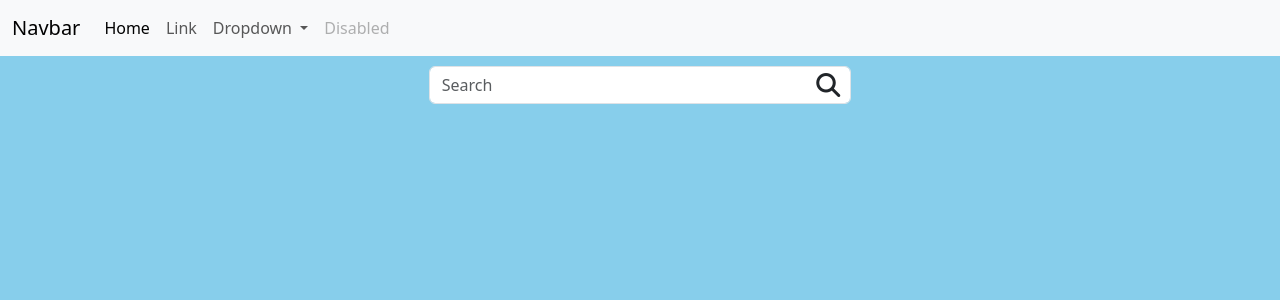
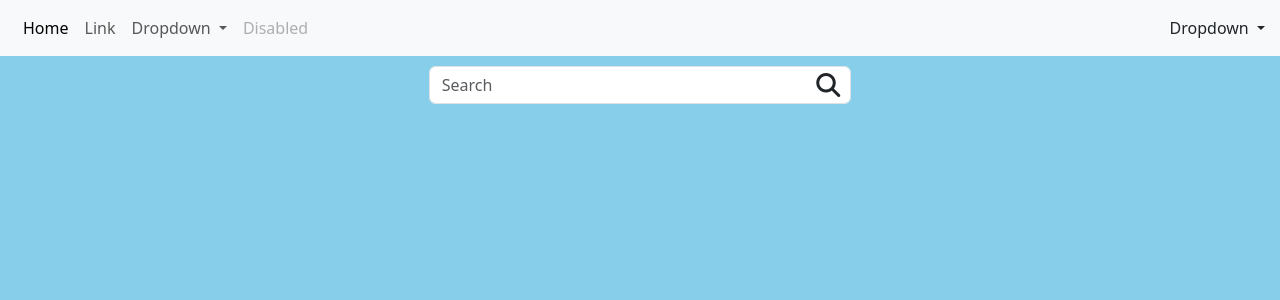
Before and after one commit to TseManFung/2024-ITP4523M-project-SLMS, a PHP site: page /pages/dealer/search_item.html in a window 1280 px wide. Shown: the top 300 px of the page. Run offline with PHP 8.4, Linux system fonts and the light colour scheme.

Commit message:
dnoe nav bar design

```diff
--- a/website/css/common.css
+++ b/website/css/common.css
@@ -14,10 +14,6 @@ html {
 .content-wrap {
     max-width: 1250px;
     width: 100%;
-    box-sizing: border-box;
-    padding: 50px 25px 1px 25px;
-    margin: 0 auto;
-    z-index: 50;
 }
 
 body {
@@ -31,6 +27,11 @@ body {
     justify-content: center;
     flex-direction: column;
 }
+
+
+
+
+
 
 /*selection*/
 
--- a/website/pages/dealer/search_item.html
+++ b/website/pages/dealer/search_item.html
@@ -24,12 +24,11 @@
 <body>
   <div class="fixed-top">
     <nav class="navbar navbar-expand-lg bg-body-tertiary">
-        <div class="container-fluid">
-          <a class="navbar-brand" href="#">Navbar</a>
+        <div class="container-fluid justify-content-center">
           <button class="navbar-toggler" type="button" data-bs-toggle="collapse" data-bs-target="#navbarSupportedContent" aria-controls="navbarSupportedContent" aria-expanded="false" aria-label="Toggle navigation">
             <span class="navbar-toggler-icon"></span>
           </button>
-          <div class="collapse navbar-collapse" id="navbarSupportedContent">
+          <div class="collapse navbar-collapse content-wrap  " id="navbarSupportedContent">
             <ul class="navbar-nav me-auto mb-2 mb-lg-0">
               <li class="nav-item">
                 <a class="nav-link active" aria-current="page" href="#">Home</a>
@@ -52,7 +51,15 @@
                 <a class="nav-link disabled" aria-disabled="true">Disabled</a>
               </li>
             </ul>
-
+            <div class="nav-item dropdown"><a class="nav-link dropdown-toggle" href="#" role="button" data-bs-toggle="dropdown" aria-expanded="false">
+              Dropdown
+            </a>
+            <ul class="dropdown-menu">
+              <li><a class="dropdown-item" href="#">Action</a></li>
+              <li><a class="dropdown-item" href="#">Another action</a></li>
+              <li><hr class="dropdown-divider"></li>
+              <li><a class="dropdown-item" href="#">Something else here</a></li>
+            </ul></div>
           </div>
         </div>
       </nav>
```
